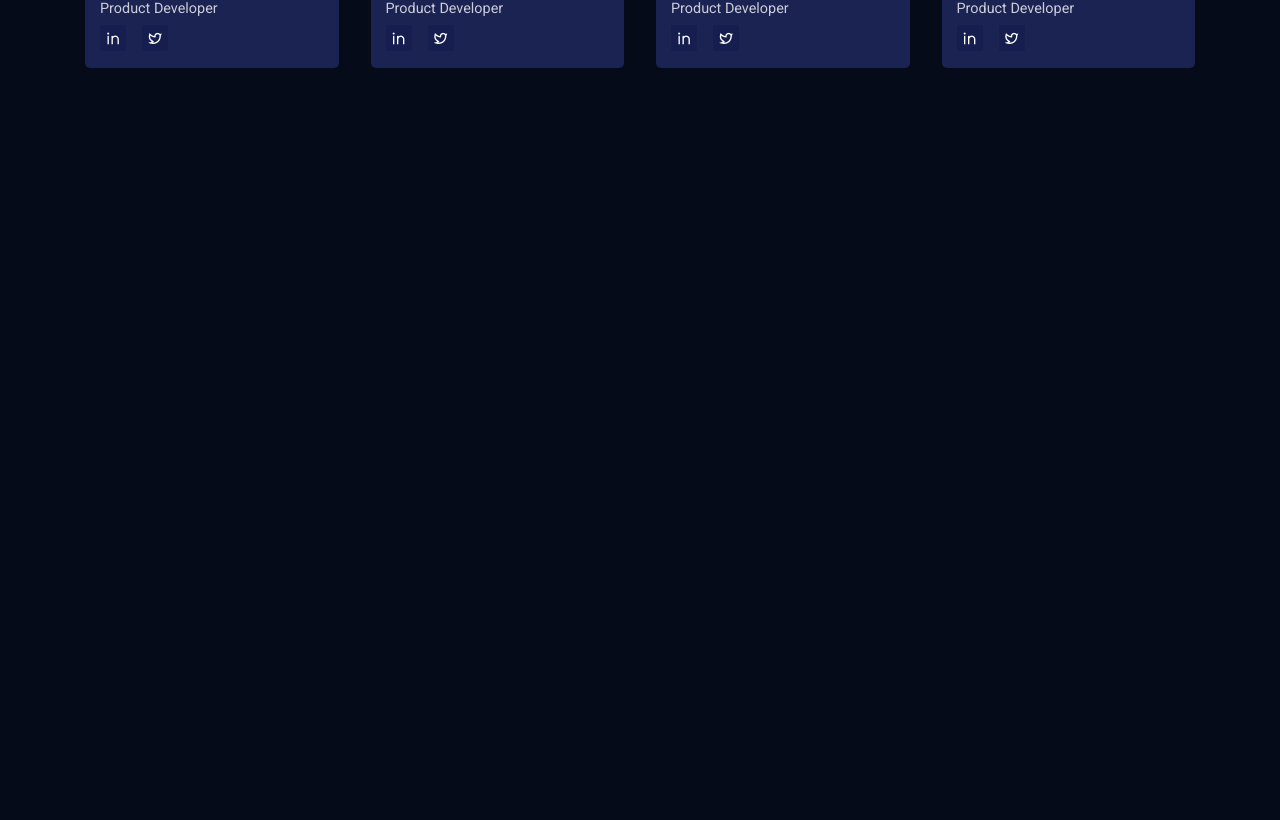
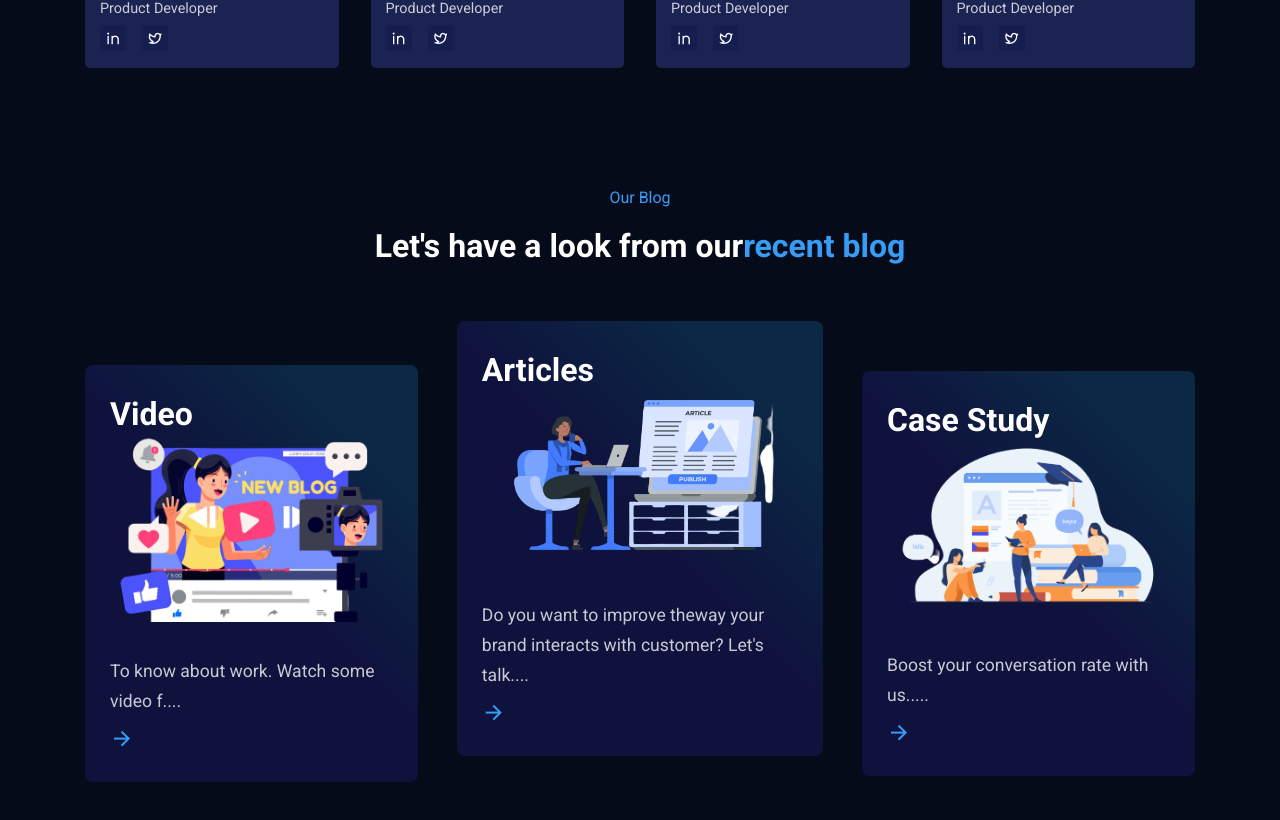
Before and after one commit to ankitkapoor8437/qubist-inc, a React (Create React App) app: page / in a window 1280 px wide. Shown: the part 2780-3600 px from the top of the page. Before the commit the page ends 2908 px from the top, so only its background shows below. Built offline with nearby package versions, Linux system fonts and the light colour scheme.

Commit message:
Blog Section Completed.

```diff
--- a/src/App.js
+++ b/src/App.js
@@ -5,6 +5,8 @@
 import Services from './components/UI/Services';
 import About from './components/UI/About';
 import Team from './components/UI/Team';
+import Blog from './components/UI/Blog';
+
 
 function App() {
   return (
@@ -16,6 +18,7 @@
       <Services />
       <About />
       <Team />
+      <Blog />
       </>
     </div>
   );
--- /dev/null
+++ b/src/assets/data/blogDetails.js
@@ -0,0 +1,27 @@
+import videoImg from '../images/video.png'
+import articleImg from '../images/article.png'
+import caseStudy from '../images/case-study.png'
+
+const blogDetails = [
+    {
+        imgUrl:videoImg,
+        title:"Video",
+        desc:"To know about work. Watch some video f....",
+        linkUrl:"#"
+    },
+    {
+        imgUrl:articleImg,
+        title:"Articles",
+        desc:"Do you want to improve theway your brand interacts with customer? Let's talk....",
+        linkUrl:"#"
+    },
+    {
+        imgUrl:caseStudy,
+        title:"Case Study",
+        desc:"Boost your conversation rate with us.....",
+        linkUrl:"#"
+    },
+
+]
+
+export default blogDetails;
--- /dev/null
+++ b/src/components/UI/Blog.jsx
@@ -0,0 +1,43 @@
+import React from 'react'
+import '../styles/Blog.css'
+
+// import BlogImage from '../../assets/images/video.png'
+import blogDetails from '../../assets/data/blogDetails'
+
+function Blog() {
+    return (
+        <section>
+            <div className='container'>
+                <div className='blog__top-content'>
+                    <h6 className='subtitle'>Our Blog</h6>
+                    <h2>
+                        Let's have a look from our
+                        <span className='highlight'>recent blog</span>
+                    </h2>
+                </div>
+                <div className='blog__wrapper'>
+                    {
+                        blogDetails.map(({ index, title, imgUrl, desc, linkUrl }) => (
+                            <div className='blog__item' key={index}>
+                                <h2>{title}</h2>
+                                <div className='blog__img'>
+                                    <img src={imgUrl} alt="" />
+                                </div>
+                                <p className='description blog__desc'>
+                                    {desc}
+                                </p>
+                                <div>
+                                    <a href={linkUrl} className='learn__more'>
+                                        <i className='ri-arrow-right-line'></i>
+                                    </a>
+                                </div>
+                            </div>
+                        ))
+                    }
+                </div>
+            </div>
+        </section>
+    )
+}
+
+export default Blog
--- /dev/null
+++ b/src/components/styles/Blog.css
@@ -0,0 +1,55 @@
+.blog__top-content {
+    text-align: center;
+    margin-bottom: 100px;
+}
+
+
+.blog__item {
+    width: 30%;
+    padding: 30px 25px;
+    background: var(--card-bg);
+    border-radius: 0.5rem;
+    cursor: pointer;
+}
+
+.blog__item h3 {
+    color: whitesmoke;
+    font-weight: 400;
+    font-size: 1.5rem;
+    margin-bottom: 20px;
+}
+
+.blog__img {
+    margin-bottom: 30px;
+}
+
+.blog__img img {
+    width: 100%;
+}
+
+.blog__desc {
+    font-size: 1.1rem;
+    margin-bottom: 10px;
+}
+
+.learn__more i {
+    font-size: 1.5rem;
+    color: var(--primary-color);
+    cursor: pointer;
+}
+
+.blog__wrapper {
+    display: flex;
+    align-items: center;
+    justify-content: space-between;
+}
+
+.blog__item:nth-child(2) .blog__img {
+    margin-top: -100px;
+    margin-bottom: -10px;
+}
+
+.blog__item:nth-child(2) {
+    width: 33%;
+    margin-top: -70px;
+}
```
